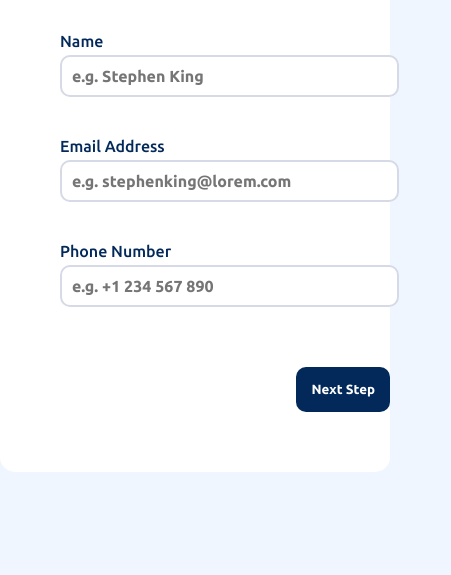
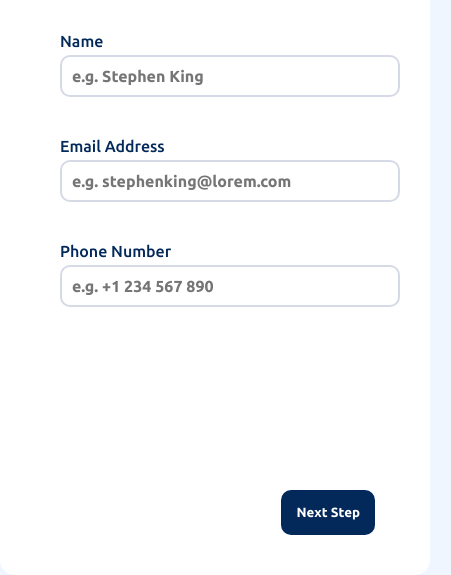
Before and after one commit to AnibalPaini/Formualrio, a plain HTML site: page index.html in a window 390 px wide. Shown: the part 309-884 px from the top of the page, 451 px wide, since content can reach past the window. Before the commit the page ends 844 px from the top, so only its background shows below. Drawn offline with Linux system fonts and the light colour scheme.

Commit message:
Test responsive

```diff
--- a/css/style.css
+++ b/css/style.css
@@ -192,31 +192,6 @@ article{
     font-size: 16px;
     font-weight: 700;
 }
-
-.contenedor__info form .info--input:last-child {
-    margin: 0;
-    display: flex;
-    align-items: center;
-    justify-content: end;
-}
-
-
-.contenedor__info form .info--input button{
-    padding: 15px;
-    color: var(--White);
-    background-color: var(--Marineblue);
-    border: none;
-    border-radius: 10px;
-    cursor: pointer;
-    font-weight: 600;
-    margin-top: 20px;
-    margin-right: -15px;
-}
-
-.contenedor__info form .info--input button:hover{
-    background-color: var(--Purplishblue);
-}
-
 
 /*FIN CONTENEDOR DE INFORMACION PERSONAL*/
 
@@ -479,6 +454,8 @@ article{
 
     .contenedor{
         flex-direction: column;
+        width: 100vw;
+        height: 100vh;
     }
 
     aside{
@@ -502,48 +479,13 @@ article{
         display: block;
         width: 90%;
     }
+    .contenedor__info form input{
+        color: var(--Marineblue);
+        width: 90%;
+    }
 }
 
 /*
-.contenedor__info {
-    display: block;
-}
-
-.contenedor__info form{
-    margin-top: 35px;
-}
-
-.contenedor__info form label{
-    color: var(--Marineblue);
-    font-weight: 500;
-}
-
-.contenedor__info form input{
-    color: var(--Marineblue);
-    width: 100%;
-    padding: 10px;
-    border: 2px solid var(--Lightgray);
-    border-radius: 10px;
-    margin-top: 5px;
-}
-
-.contenedor__info form .info--input{
-    margin-bottom: 40px;
-}
-
-.contenedor__info form .info--input input{
-    color: var(--Marineblue);
-    font-size: 16px;
-    font-weight: 700;
-}
-
-.contenedor__info form .info--input:last-child {
-    margin: 0;
-    display: flex;
-    align-items: center;
-    justify-content: end;
-}
-
 
 .contenedor__info form .info--input button{
     padding: 15px;
--- a/index.html
+++ b/index.html
@@ -73,10 +73,10 @@
         <label for="">Phone Number</label>
         <input type="text" placeholder="e.g. +1 234 567 890">
       </div>
-      <div class="info--input">
-        <button>Next Step</button>
-      </div>
     </form>
+    <div class="boton">
+      <button>Next Step</button>
+    </div>
   </article>
 
 
```
